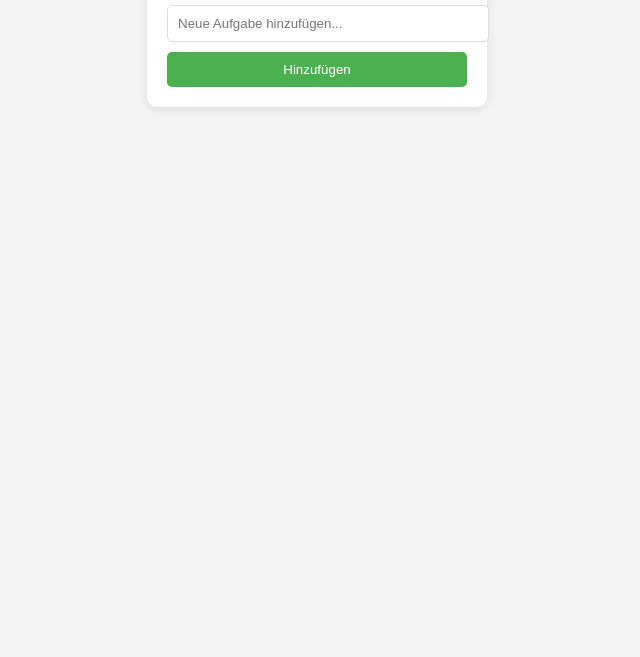
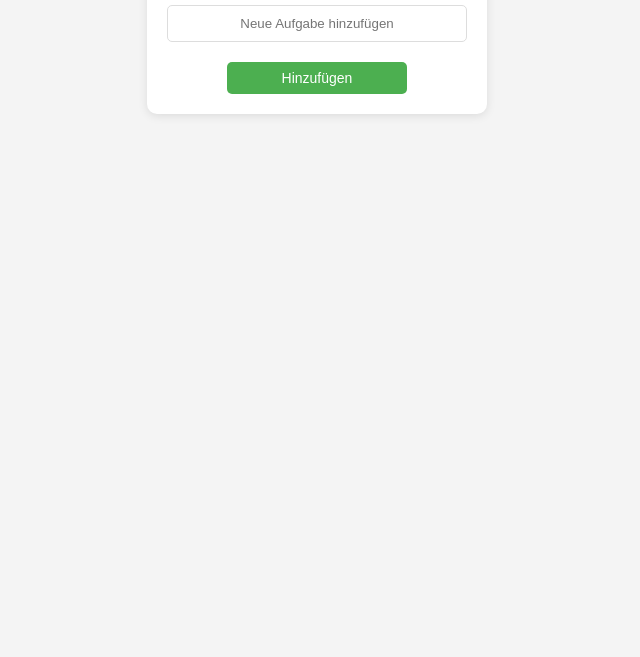
Before and after one commit to Recep1993/todolist, a plain HTML site: page index.html in a window 1280 px wide. Shown: the part 143-800 px from the top of the page, without its empty margins (323-963 px from the left). Drawn offline with Linux system fonts and the light colour scheme.

Commit message:
Add files via upload

```diff
--- a/index.html
+++ b/index.html
@@ -9,7 +9,8 @@
 <body>
     <div class="todo-container">
         <h1>To-Do Liste</h1>
-        <input type="text" id="inputText" placeholder="Neue Aufgabe hinzufügen...">
+        <!-- Text im Eingabefeld auf "Hinzufügen..." geändert -->
+        <input type="text" id="inputText" placeholder="Neue Aufgabe hinzufügen">
         <button id="addButton">Hinzufügen</button>
         <ul id="todoList"></ul>
     </div>
--- a/styles.css
+++ b/styles.css
@@ -14,31 +14,36 @@ body {
     background-color: #fff;
     border-radius: 10px;
     box-shadow: 0 2px 10px rgba(0, 0, 0, 0.1);
+    text-align: center; /* Zentriert den Inhalt im Container */
 }
 
 /* Styling für die To-Do-Liste Überschrift */
 h1 {
-    text-align: center;
     margin-bottom: 20px;
 }
 
 /* Styling für das Eingabefeld und den Button */
 #inputText {
-    width: 100%;
+    width: 100%; /* Maximiert das Input-Feld auf die Breite des Containers */
+    max-width: 100%; /* Verhindert, dass das Eingabefeld die Containerbreite überschreitet */
     padding: 10px;
     margin-bottom: 10px;
     border-radius: 5px;
     border: 1px solid #ddd;
+    text-align: center; /* Zentriert den Text im Eingabefeld */
+    box-sizing: border-box; /* Verhindert, dass das Padding die Breite beeinflusst */
 }
 
 #addButton {
-    width: 100%;
-    padding: 10px;
+    width: 60%; /* Button etwas kleiner als das Input-Feld */
+    padding: 8px 15px;
     background-color: #4CAF50;
     color: white;
     border: none;
     border-radius: 5px;
     cursor: pointer;
+    font-size: 14px; /* Button etwas kleiner */
+    margin-top: 10px;
 }
 
 #addButton:hover {
```
